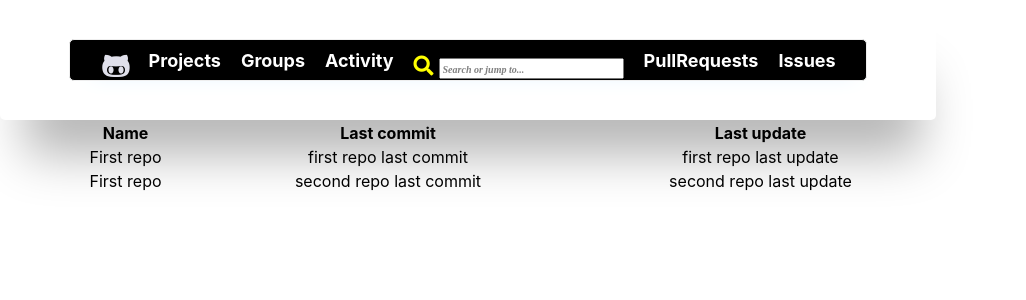
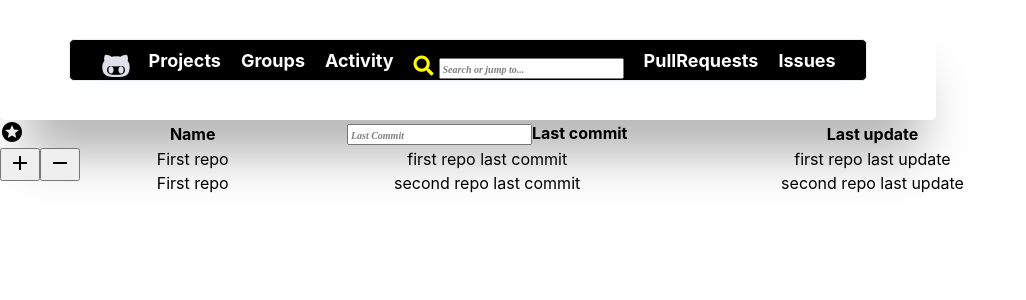
Before and after one commit to Natanagar/getrepo, a React (Create React App) app: page / in a window 1280 px wide. Shown: the top 300 px of the page, without its empty margins (0-1026 px from the left). Built offline with nearby package versions, Linux system fonts and the light colour scheme.

Commit message:
counter with material icons (not finished)

```diff
--- a/public/index.html
+++ b/public/index.html
@@ -7,6 +7,9 @@
     <link rel="stylesheet" href="https://use.fontawesome.com/releases/v5.6.1/css/all.css" integrity="sha384-gfdkjb5BdAXd+lj+gudLWI+BXq4IuLW5IT+brZEZsLFm++aCMlF1V92rMkPaX4PP" crossorigin="anonymous">
     <!-- Google Fonts-->
     <link href="https://fonts.googleapis.com/css?family=Noto+Serif+TC:900" rel="stylesheet">
+    <!-- Material Icons -->
+    <link href="https://fonts.googleapis.com/icon?family=Material+Icons"
+      rel="stylesheet">
     <meta name="viewport" content="width=device-width, initial-scale=1, shrink-to-fit=no">
     <meta name="theme-color" content="#000000">
     <!--
--- a/src/App.js
+++ b/src/App.js
@@ -11,18 +11,21 @@ class App extends Component {
   constructor(props){
     super(props)
     this.getDataFromGithub = this.getDataFromGithub.bind(this);
-    this.sortingRepoInTheColumns = this.sortingRepoInTheColumns.bind(this)
+    this.sortingRepoInTheColumns = this.sortingRepoInTheColumns.bind(this);
+    this.getDataFromTable = this.getDataFromTable.bind(this)
   }
   state = {
     wait : false
   }
   sortingRepoInTheColumns = (event, data) => {
-    console.log("We've got it");
+    //console.log("We've got it");
     console.log(event);
-
+  }
+  getDataFromTable = event => {
+    console.log("We've got it")
   }
   getDataFromGithub = () => {
-    console.log(Github)
+    console.log(Github.api)
   }
   componentDidMount() {
     this.getDataFromGithub();
@@ -37,6 +40,7 @@ class App extends Component {
           <Home
           wait={wait}
           sortingRepoInTheColumns={this.sortingRepoInTheColumns}
+          getDataFromTable={this.getDataFromTable}
           />
           )
         } />
--- a/src/components/Content.js
+++ b/src/components/Content.js
@@ -1,19 +1,28 @@
-import React, { Component } from 'react'
+import React, { Component } from 'react';
+import Counter from './counter/Counter'
 
 export default class Content extends Component {
   render() {
+    const { sortingRepoInTheColumns, getDataFromTable } = this.props;
+    console.log(getDataFromTable)
     return (
 
 
       <div className='content-repos'>
+        <Counter />
         <table>
           <tr>
-            <th>
+            <th
+            onclick={getDataFromTable}
+            >
             Name
             </th>
-            <th
-            onclick={()=>(console.log('Click the second column'))}
-            >
+            <th>
+            <input
+            type="text"
+            placeholder="Last Commit"
+            onChange={getDataFromTable}
+            ></input>
             Last commit</th>
             <th
             onclick={()=>(console.log('Click the third column'))}
--- a/src/components/Home.js
+++ b/src/components/Home.js
@@ -5,8 +5,8 @@ import Splashscreen from './splashscreen/Splashscreen';
 
 export default class Home extends Component {
   render() {
-    const { wait, sortingRepoInTheColumns } = this.props
-    console.log(wait, sortingRepoInTheColumns)
+    const { wait, sortingRepoInTheColumns, getDataFromTable } = this.props
+    console.log(getDataFromTable)
     return (
      wait
      ?
@@ -16,6 +16,7 @@ export default class Home extends Component {
         <Header />
         <Content
         sortingRepoInTheColumns={sortingRepoInTheColumns}
+        getDataFromTable={getDataFromTable}
         />
       </div>
     )
--- /dev/null
+++ b/src/components/counter/Counter.js
@@ -0,0 +1,30 @@
+import React, { Component } from 'react';
+import Star from "./Star"
+class Counter extends Component{
+    constructor(props){
+        super(props)
+    }
+    state = {
+        addRating : 0,
+        minusRating : 0
+    }
+    addRating = event => {
+        console.log("Plus")
+    }
+    minusRating = event => {
+        console.log("Minus")
+    }
+
+    render(){
+        return(
+            <div className="Counter">
+            <Star
+            onclick={()=>(console.log('Stars'))}
+            />
+            <button><i className="material-icons">add</i></button>
+            <button><i class="material-icons">remove</i></button>
+            </div>
+        )
+    }
+}
+export default Counter;
--- /dev/null
+++ b/src/components/counter/Star.js
@@ -0,0 +1,9 @@
+import React, { Component } from 'react';
+const Star = () =>{
+    return(
+        <div>
+            <i className="material-icons">stars</i>
+        </div>
+    )
+}
+export default Star;
```
